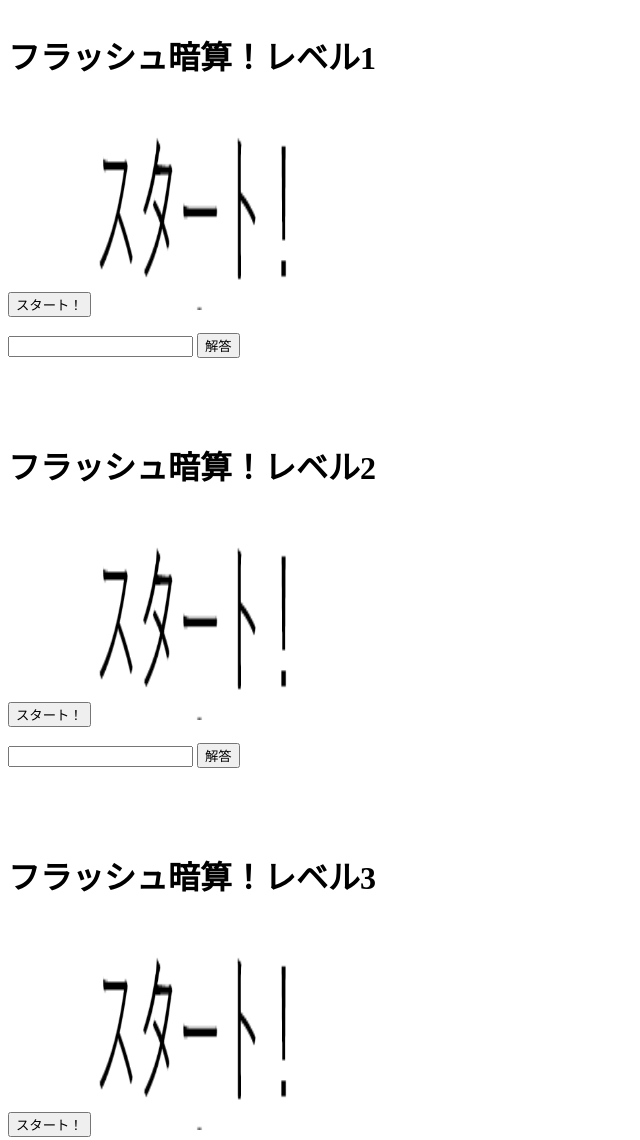
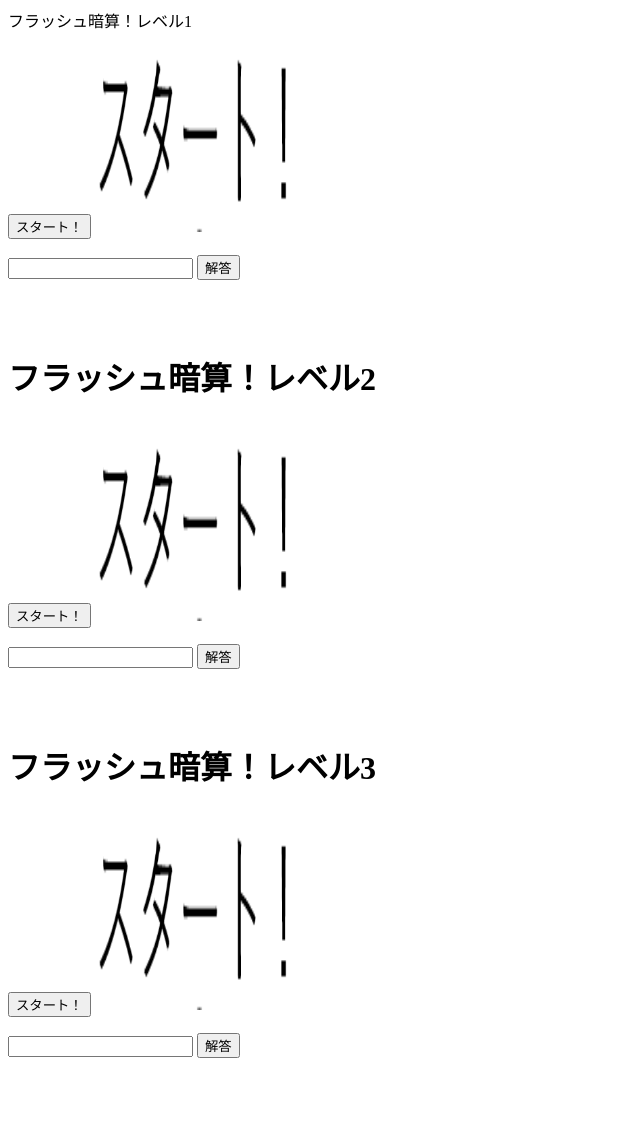
Before and after one commit to hondayama/web2024-2, a plain HTML site: page index.html in a window 1280 px wide. Shown: the top 1140 px of the page, without its empty margins (0-640 px from the left). After the commit the page ends 1074 px from the top, so only its background shows below. Drawn offline with Linux system fonts and the light colour scheme.

Commit message:
Update index.html

```diff
--- a/index.html
+++ b/index.html
@@ -12,7 +12,7 @@
   </head>
 
   <body>
-      <h1><p class="1">フラッシュ暗算！レベル1</p></h1>
+      <h1.1>フラッシュ暗算！レベル1</h1.1>
       <form name="timer1">
   <input type="button" value="スタート！" onclick="hyoji11();">
   <img src='./image/ｓ.png' id="logo" alt="Josai Logo" class="imagechange">
@@ -23,7 +23,7 @@
       <br>
       <br>
 
-       <h1><p class="2">フラッシュ暗算！レベル2</p></h1>
+       <h1>フラッシュ暗算！レベル2</h1>
       <form name="timer2">
   <input type="button" value="スタート！" onclick="hyoji21();">
   <img src='./image/ｓ.png' id="logo2" alt="Josai Logo" class="imagechange">
@@ -34,7 +34,7 @@
  <br>
 <br>
 
-       <h1><p class="3">フラッシュ暗算！レベル3</p></h1>
+       <h1>フラッシュ暗算！レベル3</h1>
       <form name="timer3">
   <input type="button" value="スタート！" onclick="hyoji31();">
   <img src='./image/ｓ.png' id="logo3" alt="Josai Logo" class="imagechange">
```
